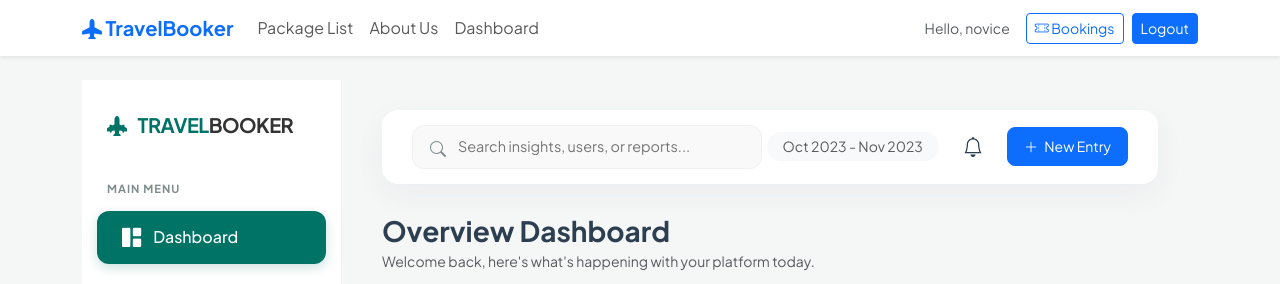
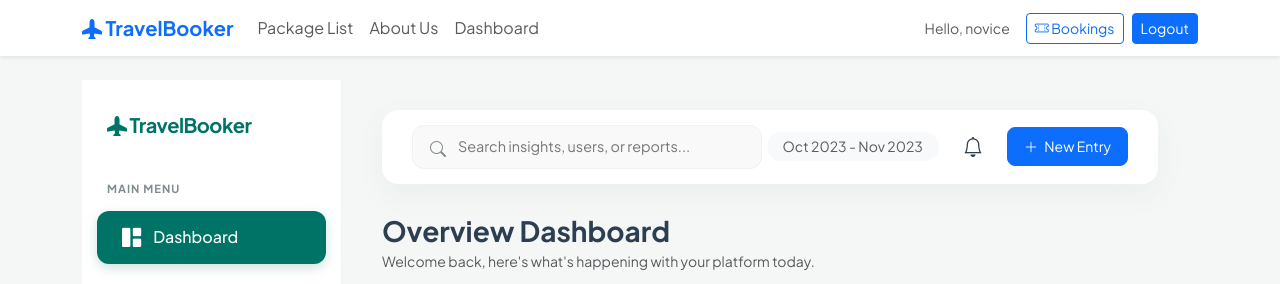
Before and after one commit to salinajyakhwa/FYP, a Django app: page /management/dashboard/ in a window 1280 px wide. Shown: the top 284 px of the page. Run offline with Django 5.2, Linux system fonts and the light colour scheme; a user stored in the database is signed in; data comes from the database, SQL or seed files in the repository; parts of the project's set-up code (start-up, migrations or seed data) failed here and were passed over.

Commit message:
Admin dashboard logo rectification

```diff
--- a/main/templates/main/admin_dashboard.html
+++ b/main/templates/main/admin_dashboard.html
@@ -156,7 +156,7 @@
     <!-- Sidebar -->
     <nav id="sidebar">
         <div class="brand-logo">
-            <i class="bi bi-airplane-engines-fill me-2"></i> TRAVEL<span style="color: #333">BOOKER</span>
+            <i class="bi bi-airplane-fill"></i> TravelBooker
         </div>
 
         <div class="nav-section-title">Main Menu</div>
```
